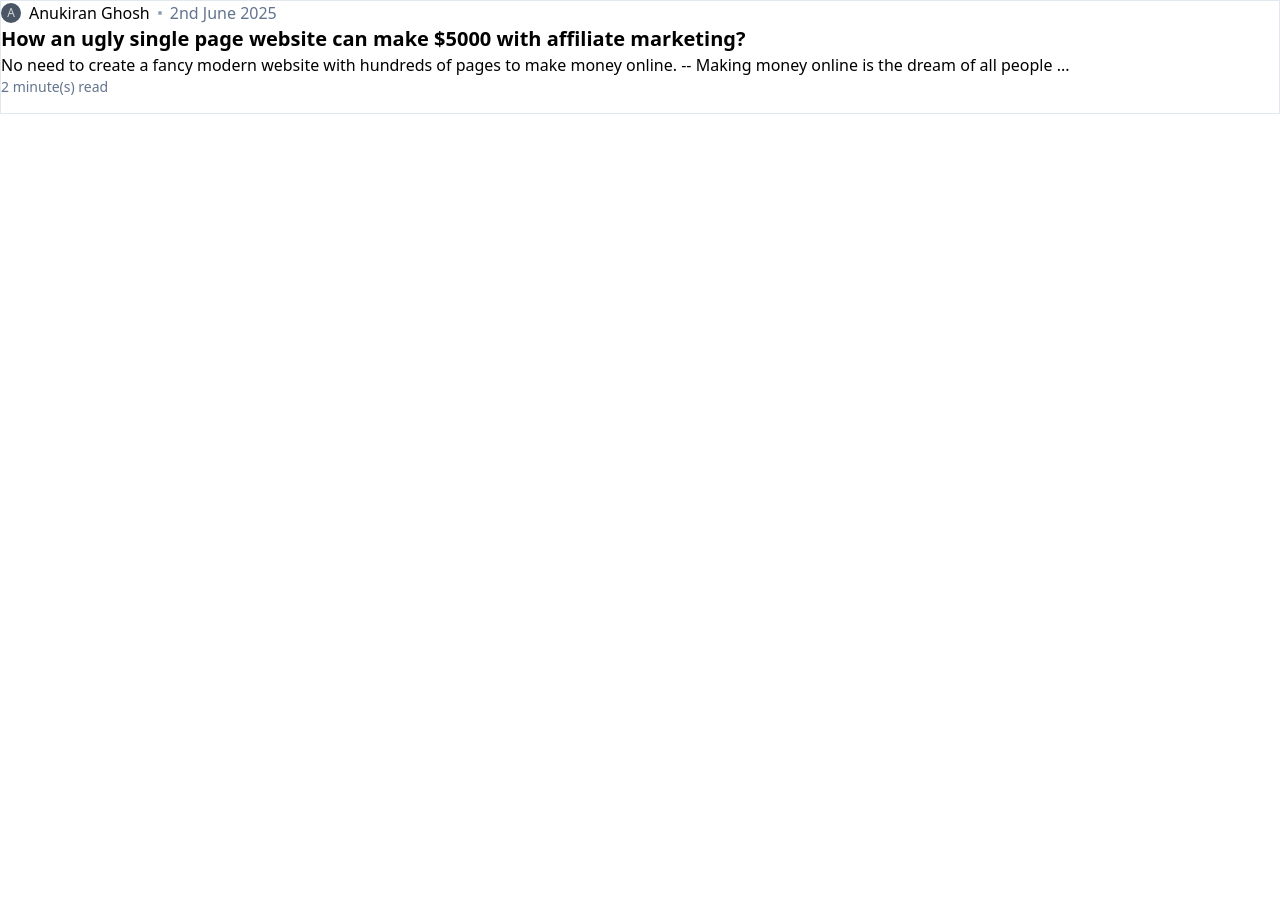
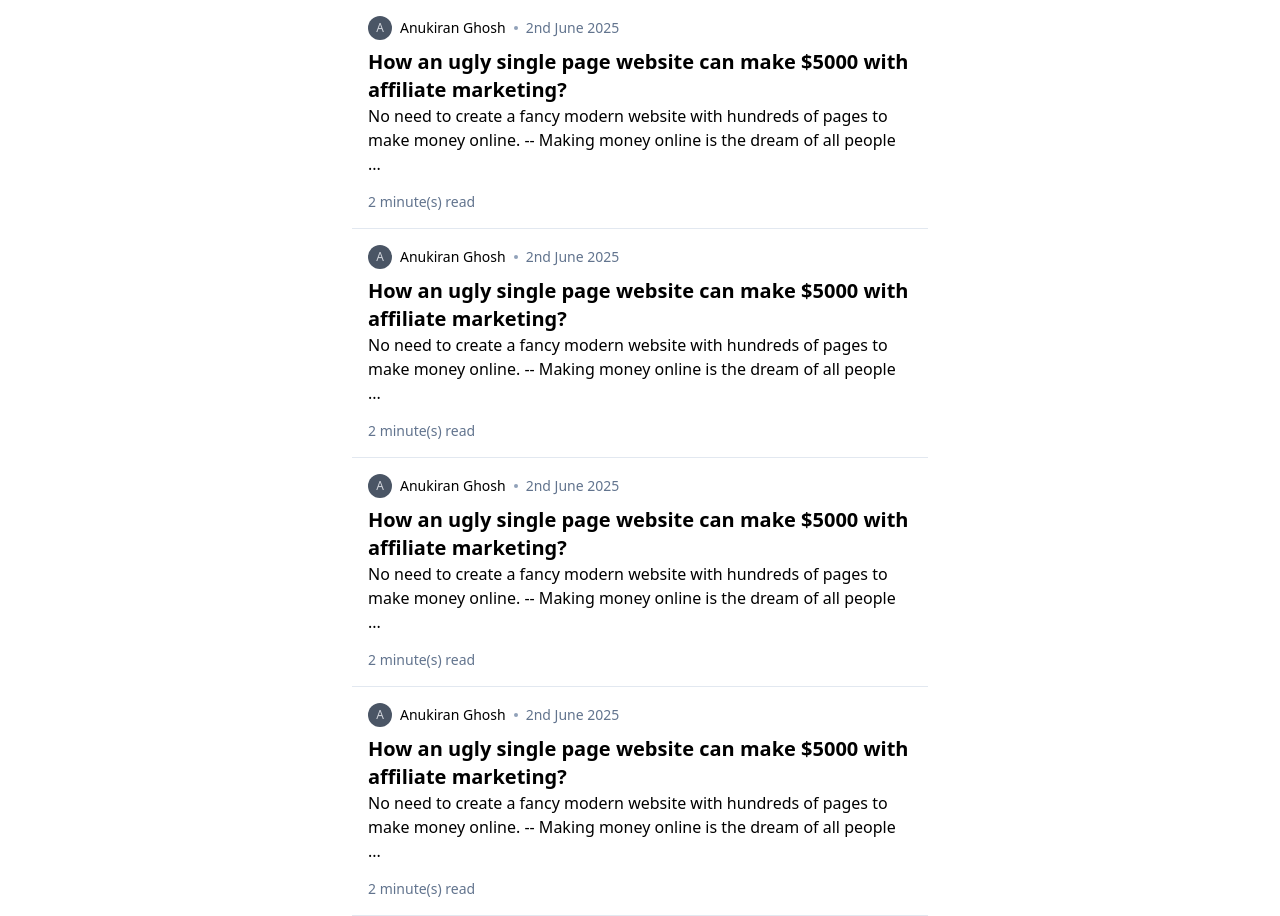
Before and after one commit to akghosh111/inknest, a React (Vite) app in the folder frontend/: page /blogs in a window 1280 px wide. Before the commit the page ends 800 px from the top, so only its background shows below. Built offline with nearby package versions, Linux system fonts and the light colour scheme.

Commit message:
blog card component

```diff
--- a/frontend/src/components/BlogCard.tsx
+++ b/frontend/src/components/BlogCard.tsx
@@ -13,31 +13,31 @@ export const BlogCard = ({
     publishedDate
 }:BlogCardProps) => {
   return (
-    <div className="border border-slate-200 pb-4">
+    <div className="p-4 border-b border-slate-200 pb-4">
       <div className="flex">
-        <div className="flex justify-center flex-col">
+
 
         <Avatar name={authorName}/>
-        </div>
-        <div className="font-light pl-2">
+
+        <div className="font-light pl-2 text-sm flex justify-center flex-col">
             {authorName}
         </div>
         <div className="flex justify-center flex-col pl-2">
             <Circle/>
         </div>
-        <div className="pl-2 font-thin text-slate-500">
+        <div className="pl-2 font-thin text-slate-500 text-sm flex justify-center flex-col">
 
             {publishedDate}
         </div>
       </div>
-      <div className="text-xl font-semibold">
+      <div className="text-xl font-semibold pt-2">
         {title}
       </div>
       <div className="text-md font-thin">
         {/* add a check if the content is greater than 100 */}
         {content.slice(0,300)+ "..."}
       </div>
-      <div className="text-slate-500 text-sm font-thin">
+      <div className="text-slate-500 text-sm font-thin pt-4">
         {`${Math.ceil(content.length / 100)} minute(s) read`}
       </div>
       {/* <div className="bg-slate-200 h-1 w-full">
@@ -58,7 +58,7 @@ function Circle() {
 
 function Avatar({ name }: { name: string }) {
     return (
-        <div className="relative inline-flex items-center justify-center w-5 h-5 overflow-hidden bg-gray-600 rounded-full">
+        <div className="relative inline-flex items-center justify-center w-6 h-6 overflow-hidden bg-gray-600 rounded-full">
             <span className="text-xs font-extralight text-gray-300">{name[0]}</span>
         </div>
     )
--- a/frontend/src/pages/Blogs.tsx
+++ b/frontend/src/pages/Blogs.tsx
@@ -3,7 +3,30 @@ import { BlogCard } from "../components/BlogCard"
 
 export const Blogs = () => {
   return (
-    <div>
+    <div className="flex justify-center">
+      <div className="max-w-xl">
+
+        <BlogCard
+          authorName={"Anukiran Ghosh"}
+          title={"How an ugly single page website can make $5000 with affiliate marketing?"}
+          content={"No need to create a fancy modern website with hundreds of pages to make money online. -- Making money online is the dream of all people "}
+          publishedDate={"2nd June 2025"}
+        />
+
+        <BlogCard
+          authorName={"Anukiran Ghosh"}
+          title={"How an ugly single page website can make $5000 with affiliate marketing?"}
+          content={"No need to create a fancy modern website with hundreds of pages to make money online. -- Making money online is the dream of all people "}
+          publishedDate={"2nd June 2025"}
+        />
+
+        <BlogCard
+          authorName={"Anukiran Ghosh"}
+          title={"How an ugly single page website can make $5000 with affiliate marketing?"}
+          content={"No need to create a fancy modern website with hundreds of pages to make money online. -- Making money online is the dream of all people "}
+          publishedDate={"2nd June 2025"}
+        />
+
         <BlogCard
           authorName={"Anukiran Ghosh"}
           title={"How an ugly single page website can make $5000 with affiliate marketing?"}
@@ -11,5 +34,6 @@ export const Blogs = () => {
           publishedDate={"2nd June 2025"}
         />
       </div>
+    </div>
   )
 }
```
Lines whose indentation alone changed are shown as unchanged.
